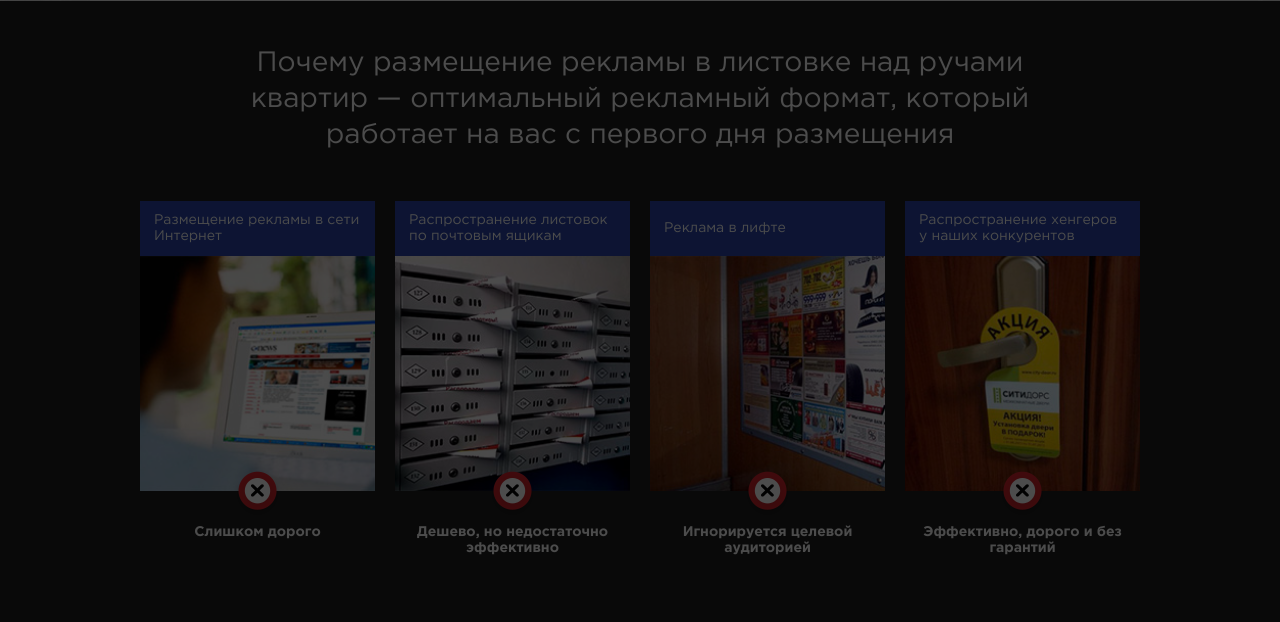
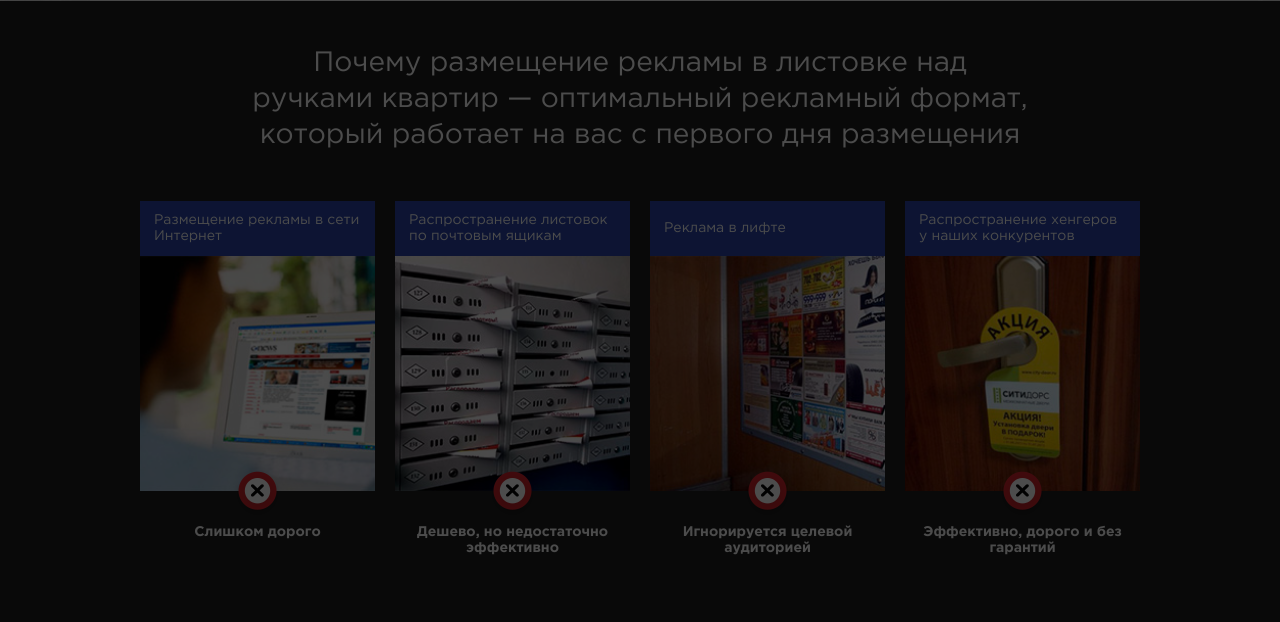
Before and after one commit to od-5/hanger-reklama.com, a Django app: template templates/index.html in a window 1280 px wide. Shown: the part 3724-4346 px from the top of the page. Run offline with Django 3.2, Linux system fonts and the light colour scheme; the template is opened without the code that fills it, so the values that code supplies are empty; some libraries are stand-ins or nearby versions; some web fonts are replaced.

Commit message:
fix index.html template

```diff
--- a/templates/index.html
+++ b/templates/index.html
@@ -233,7 +233,7 @@
     </section>
     <section class="why">
       <div class="holder">
-        <h2><span class="normal">Почему размещение рекламы в листовке над ручами квартир — оптимальный рекламный формат, который
+        <h2><span class="normal">Почему размещение рекламы в листовке над ручками квартир — оптимальный рекламный формат, который
         работает на вас с первого дня размещения</span></h2>
         <div class="why-block">
           <div class="why-item">
```
